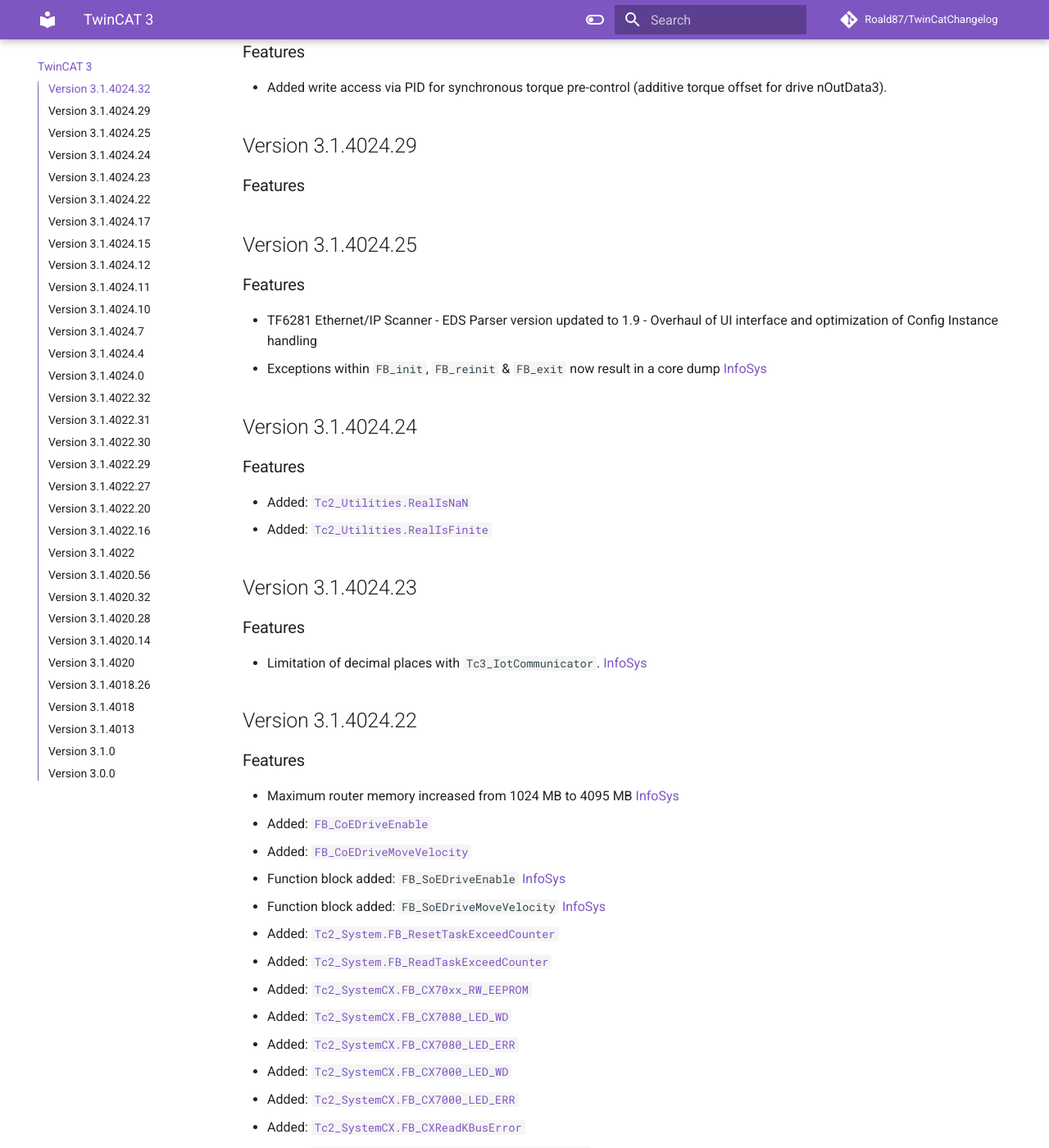
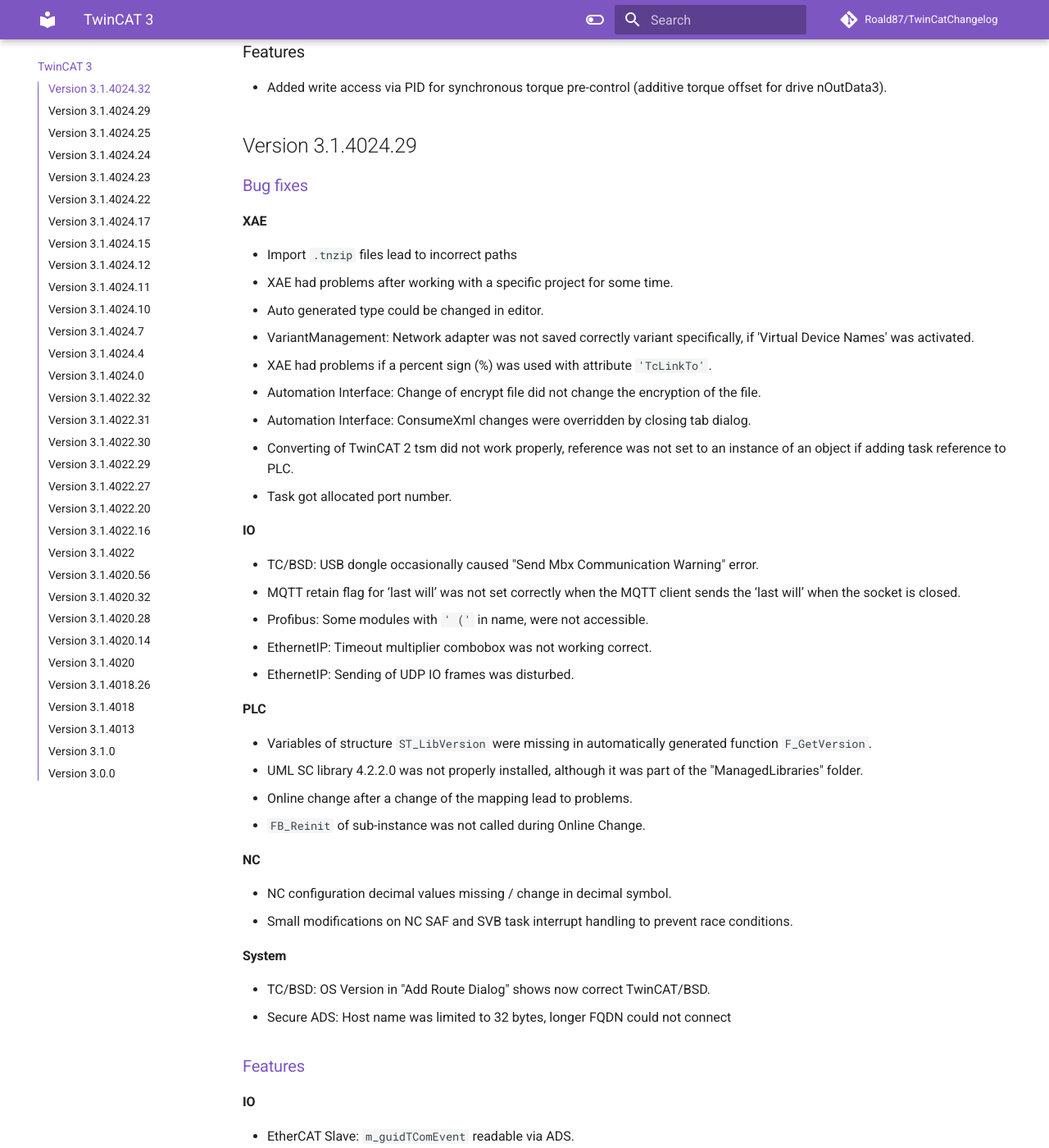
Before and after one commit to Roald87/TwinCatChangelog, an MkDocs documentation site: the page built from docs/tc3.md, in a window 1280 px wide and 1400 px high, scrolled down 3421 px. Shown: the whole window at 82% size. Built offline with MkDocs 1.6.1 and Material for MkDocs 9.7.7, drawn with Linux system fonts in a browser that asks for light colours; comment, search, counter and statistics services are not loaded; some of the changed text lies outside the part shown.

Commit message:
add 4024.29 changes

```diff
--- a/docs/tc3.md
+++ b/docs/tc3.md
@@ -100,7 +100,59 @@
 
 ## Version 3.1.4024.29
 
-### Features
+### [Bug fixes](https://github.com/Roald87/TwinCatChangelog/files/9206317/Changelist_4024.25_to_4024.29.pdf)
+
+#### XAE
+
+-   Import `.tnzip` files lead to incorrect paths
+-   XAE had problems after working with a specific project for some time.
+-   Auto generated type could be changed in editor.
+-   VariantManagement: Network adapter was not saved correctly variant specifically, if 'Virtual Device Names' was activated.
+-   XAE had problems if a percent sign (%) was used with attribute `'TcLinkTo'`.
+-   Automation Interface: Change of encrypt file did not change the encryption of the file.
+-   Automation Interface: ConsumeXml changes were overridden by closing tab dialog.
+-   Converting of TwinCAT 2 tsm did not work properly, reference was not set to an instance of an object if adding task reference to PLC.
+-   Task got allocated port number.
+
+#### IO
+
+-   TC/BSD: USB dongle occasionally caused "Send Mbx Communication Warning" error.
+-   MQTT retain flag for ‘last will’ was not set correctly when the MQTT client sends the ‘last will’ when the socket is closed.
+-   Profibus: Some modules with `' ('` in name, were not accessible.
+-   EthernetIP: Timeout multiplier combobox was not working correct.
+-   EthernetIP: Sending of UDP IO frames was disturbed.
+
+#### PLC
+
+-   Variables of structure `ST_LibVersion` were missing in automatically generated
+    function `F_GetVersion`.
+-   UML SC library 4.2.2.0 was not properly installed, although it was part of the "ManagedLibraries" folder.
+-   Online change after a change of the mapping lead to problems.
+-   `FB_Reinit` of sub-instance was not called during Online Change.
+
+#### NC
+
+-   NC configuration decimal values missing / change in decimal symbol.
+-   Small modifications on NC SAF and SVB task interrupt handling to prevent race
+    conditions.
+
+#### System
+
+-   TC/BSD: OS Version in "Add Route Dialog" shows now correct TwinCAT/BSD.
+-   Secure ADS: Host name was limited to 32 bytes, longer FQDN could not connect
+
+### [Features](https://github.com/Roald87/TwinCatChangelog/files/9206317/Changelist_4024.25_to_4024.29.pdf)
+
+#### IO
+
+-   EtherCAT Slave: `m_guidTComEvent` readable via ADS.
+-   Object name is used for EtherCAT emergency messages.
+-   System Manager checks now if the same NIC is used for standard EtherCAT and for Redundancy.
+-   Support implemented for disabling sending of cyclic EtherCAT frames, that only have commands directed to disabled slaves.
+
+#### NC
+
+-   "add to scope" functionality for NC axis.
 
 ## Version 3.1.4024.25
 
```
Also changed, not shown: 1 other file.
